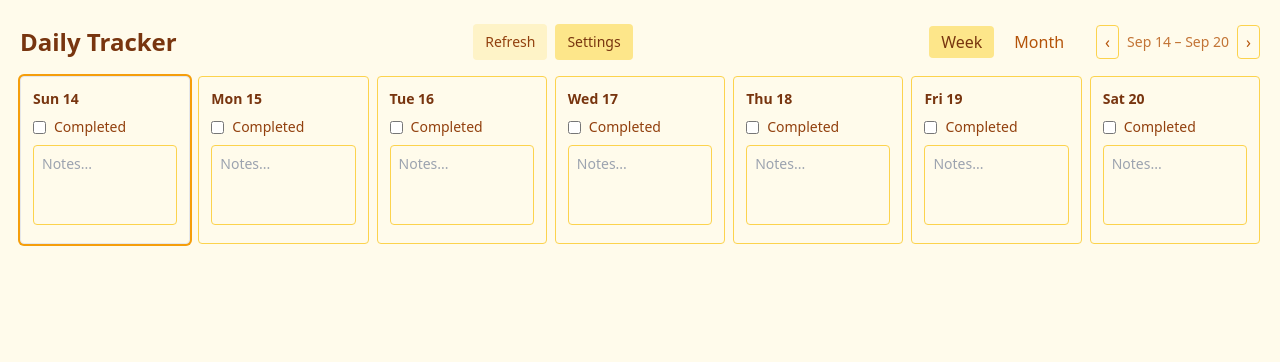
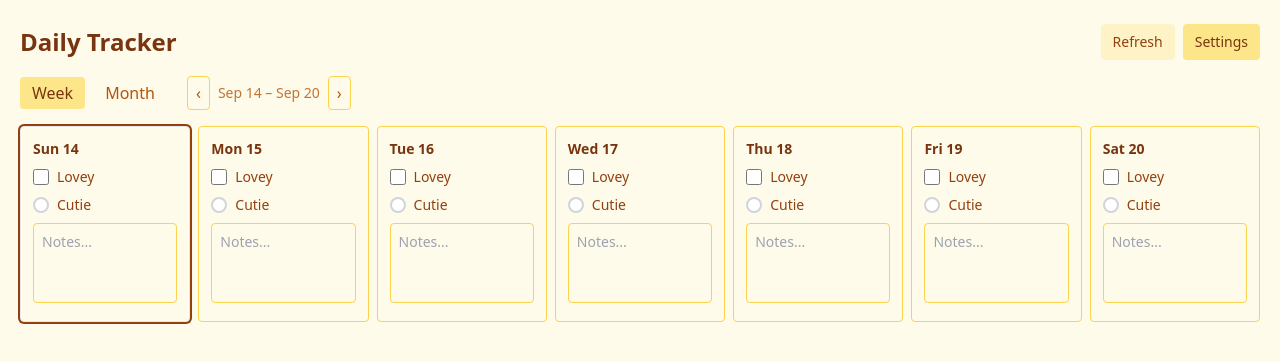
Before and after one commit to karen93shieh/challenge_calendar, a React (Vite) app: page / in a window 1280 px wide. Shown: the top 362 px of the page. Built offline with nearby package versions, Linux system fonts and the light colour scheme.

Commit message:
update layout

```diff
--- a/src/ui/App.tsx
+++ b/src/ui/App.tsx
@@ -17,12 +17,12 @@ export default function App() {
 
   return (
     <div className="app-shell mx-auto w-full max-w-[1280px] px-3 sm:px-4 lg:px-5 pt-6 pb-6 bg-amber-25 min-h-screen">
-      <header className="mb-4 flex flex-col sm:flex-row sm:items-center sm:justify-between gap-3">
+      <header className="mb-4 flex items-center justify-between">
         <div className="flex items-center gap-3">
           <h1 className="text-2xl font-bold text-amber-900">Daily Tracker</h1>
           {saving && <span className="text-sm text-amber-600">Saving...</span>}
         </div>
-        <div className="flex gap-2">
+        <div className="flex gap-2 w-32 justify-end">
           <button
             onClick={() => refresh()}
             className="px-3 py-2 rounded bg-amber-100 hover:bg-amber-200 text-amber-800 text-sm"
@@ -36,8 +36,9 @@ export default function App() {
             Settings
           </button>
         </div>
+      </header>
 
-        <div className="flex flex-wrap items-center gap-2">
+      <div className="mb-4 flex flex-wrap items-center gap-2">
         <div className="flex items-center gap-2">
           <button
             className={`px-3 py-1 rounded ${view === 'week' ? 'bg-amber-200 text-amber-900' : 'text-amber-700'}`}
@@ -75,7 +76,6 @@ export default function App() {
           </button>
         </div>
       </div>
-      </header>
 
       {view === 'week' ? (
         <WeekView currentDate={currentDate} updateEntry={updateEntry} getEntry={getEntry} />
@@ -172,14 +172,14 @@ function WeekView({
   });
 
   return (
-    <section className="grid grid-cols-7 gap-2">
+    <section className="grid grid-cols-1 sm:grid-cols-7 gap-2">
       {weekDays.map((day) => {
         const dateStr = format(day, 'yyyy-MM-dd');
         const entry = getEntry(dateStr);
         const isToday = isSameDay(day, new Date());
 
         return (
-          <div key={day.toDateString()} className={`border rounded p-3 ${isToday ? 'ring-2 ring-amber-500' : 'border-amber-300'} bg-amber-50`}>
+          <div key={day.toDateString()} className={`border rounded p-3 ${isToday ? 'ring-2 ring-amber-800' : 'border-amber-300'} bg-amber-50`}>
             <div className="text-sm font-semibold mb-2 text-amber-900">
               {format(day, 'EEE d')}
             </div>
@@ -187,11 +187,20 @@ function WeekView({
               <label className="flex items-center gap-2">
                 <input
                   type="checkbox"
-                  checked={entry?.completed || false}
-                  onChange={(e) => updateEntry(dateStr, { completed: e.target.checked })}
-                  className="rounded"
+                  checked={entry?.lovey || false}
+                  onChange={(e) => updateEntry(dateStr, { lovey: e.target.checked })}
+                  className="rounded w-4 h-4"
                 />
-                <span className="text-sm text-amber-800">Completed</span>
+                <span className="text-sm text-amber-800">Lovey</span>
+              </label>
+              <label className="flex items-center gap-2">
+                <input
+                  type="checkbox"
+                  checked={entry?.cutie || false}
+                  onChange={(e) => updateEntry(dateStr, { cutie: e.target.checked })}
+                  className="cutie-checkbox w-4 h-4"
+                />
+                <span className="text-sm text-amber-800">Cutie</span>
               </label>
               <textarea
                 placeholder="Notes..."
@@ -254,17 +263,25 @@ function MonthView({
               key={day.toDateString()}
               className={`h-20 border border-amber-300 rounded p-1 ${
                 isCurrentMonth ? 'bg-amber-50' : 'bg-amber-100'
-              } ${isToday ? 'ring-2 ring-amber-500' : ''}`}
+              } ${isToday ? 'ring-2 ring-amber-800' : ''}`}
             >
               <div className={`text-xs ${isCurrentMonth ? 'text-amber-900' : 'text-amber-500'}`}>
                 {format(day, 'd')}
               </div>
-              <div className="mt-1 flex items-center justify-center">
+              <div className="mt-1 flex items-center justify-center gap-1">
                 <input
                   type="checkbox"
-                  checked={entry?.completed || false}
-                  onChange={(e) => updateEntry(dateStr, { completed: e.target.checked })}
-                  className="rounded"
+                  checked={entry?.lovey || false}
+                  onChange={(e) => updateEntry(dateStr, { lovey: e.target.checked })}
+                  className="rounded w-3 h-3"
+                  title="Lovey"
+                />
+                <input
+                  type="checkbox"
+                  checked={entry?.cutie || false}
+                  onChange={(e) => updateEntry(dateStr, { cutie: e.target.checked })}
+                  className="cutie-checkbox w-3 h-3"
+                  title="Cutie"
                 />
               </div>
             </div>
--- a/src/ui/index.css
+++ b/src/ui/index.css
@@ -11,3 +11,30 @@ body {
   background-color: #fefdfb;
   color: #92400e;
 }
+
+/* Make Cutie checkbox circular */
+input[type="checkbox"].cutie-checkbox {
+  border-radius: 50% !important;
+  appearance: none;
+  -webkit-appearance: none;
+  -moz-appearance: none;
+  background-color: white;
+  border: 2px solid #d1d5db;
+  cursor: pointer;
+}
+
+input[type="checkbox"].cutie-checkbox:checked {
+  background-color: #8b5cf6;
+  border-color: #8b5cf6;
+}
+
+input[type="checkbox"].cutie-checkbox:checked::after {
+  content: '✓';
+  color: white;
+  font-size: 12px;
+  display: flex;
+  align-items: center;
+  justify-content: center;
+  width: 100%;
+  height: 100%;
+}
--- a/src/usePlanner.ts
+++ b/src/usePlanner.ts
@@ -4,7 +4,8 @@ import { useState, useEffect } from 'react';
 export type DailyEntry = {
   date: string; // YYYY-MM-DD format
   notes?: string;
-  completed: boolean;
+  lovey: boolean;
+  cutie: boolean;
   updatedAt: number;
 };
 
@@ -190,7 +191,8 @@ export function useTracker() {
       // Create new entry
       const newEntry: DailyEntry = {
         date,
-        completed: false,
+        lovey: false,
+        cutie: false,
         updatedAt: now,
         ...updates
       };
```
Also changed, not shown: 7 other files (tests, documents, lock files or other folders). Lines whose indentation alone changed are shown as unchanged.
